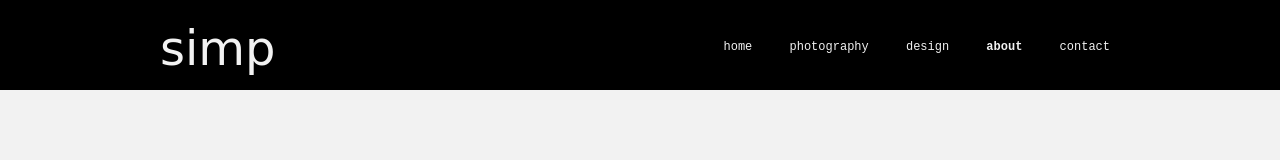
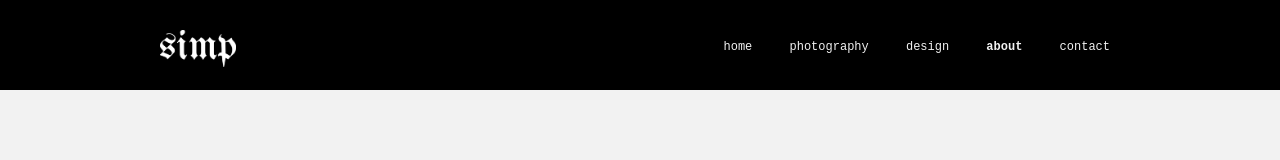
Before and after one commit to harrysimpson/harrysimpson.github.io, a plain HTML site: page about.html in a window 1280 px wide. Shown: the top 160 px of the page. Drawn offline with Linux system fonts and the light colour scheme.

Commit message:
Updated Logo to Image

```diff
--- a/about.html
+++ b/about.html
@@ -16,7 +16,9 @@
         <div class="header">
             <div class="nav">
                 <div class="logo">
-                    <a href="index.html">simp</a>
+                    <a href="index.html">
+                        <img src="img/simpHeaderLogo.png" height="37px" width="76px">
+                    </a>
                 </div>
                 <div class="links">
                        <a href=index.html>home</a>
--- a/css/style.css
+++ b/css/style.css
@@ -38,9 +38,7 @@ img{
 }
 
 .logo{
-    font-family: 'UnifrakturMaguntia', cursive;
-    font-size: 3rem;
-    margin-top: 20px;
+    margin-top: 30px;
     float:left;
 }
 
```
Also changed, not shown: contact.html (+3 -1 lines), design.html (+3 -1 lines), index.html (+3 -1 lines), photography.html (+3 -1 lines), img/about.png (added), img/simpHeaderLogo.png (added), 1 other file.
